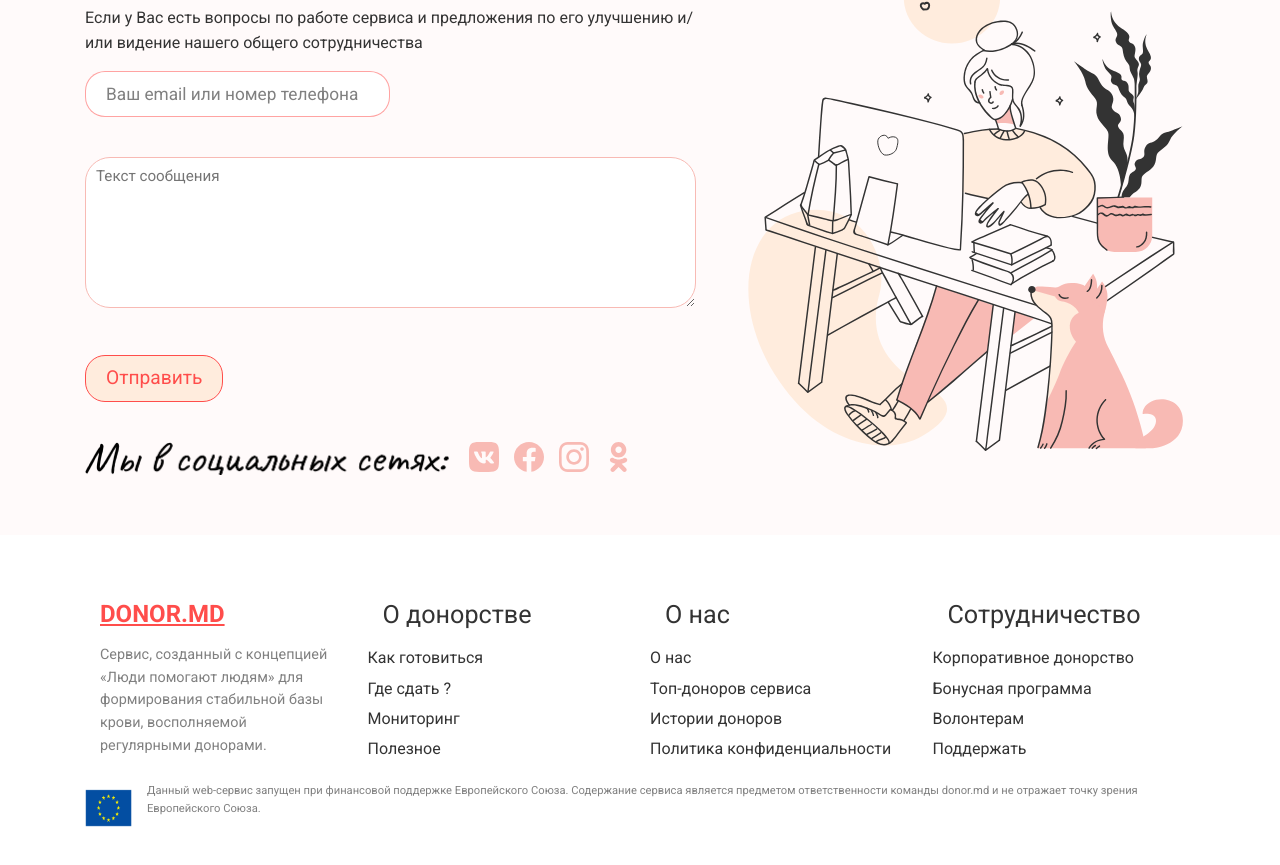
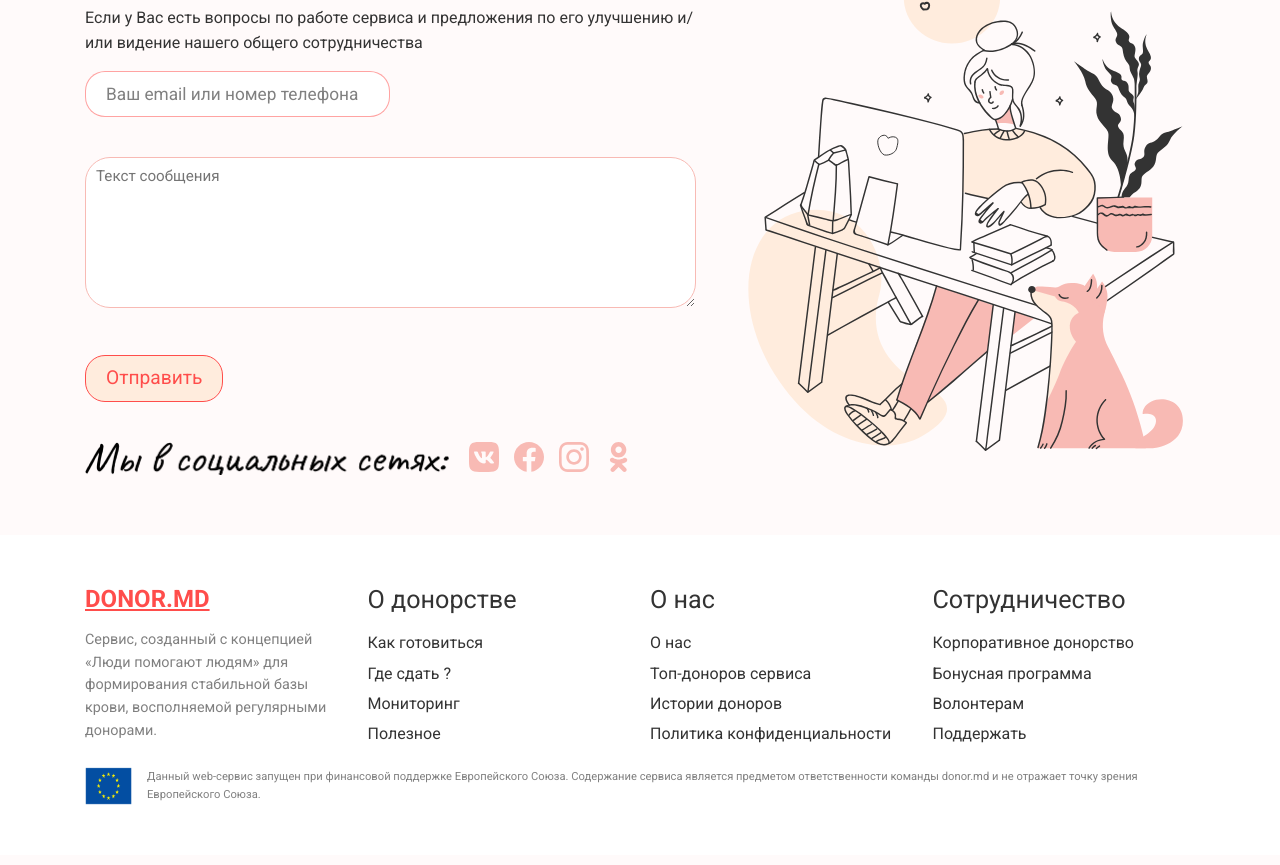
Before and after one commit to Donormd/donor.md-frontend, a Next.js app: page / in a window 1280 px wide. Shown: the part 2872-3737 px from the top of the page. Built offline with nearby package versions, Linux system fonts and the light colour scheme; no server answers.

Commit message:
fix footer

```diff
--- a/src/components/UI/button-group.tsx
+++ b/src/components/UI/button-group.tsx
@@ -1,4 +1,4 @@
-import { useLayoutEffect, useState } from 'react';
+import { useEffect, useState } from 'react';
 import styled from 'styled-components';
 
 import { IOptions } from '../../core/interfaces/IIterableStruct';
@@ -13,7 +13,7 @@ export const ButtonGroup = ({ buttons, onClick }: ButtonGroupType) => {
   const [buttonId, setButtonId] = useState('');
   const [{ _id }] = buttons;
 
-  useLayoutEffect(() => {
+  useEffect(() => {
     setButtonId(_id);
   }, [_id]);
 
--- a/src/components/common/footer/index.tsx
+++ b/src/components/common/footer/index.tsx
@@ -8,29 +8,21 @@ import { Paragraph, Title } from '../../UI/typography';
 import { column1, column2, column3 } from './mock';
 import { ColumnList, ColumnListItem, Grid, ParagraphSlogan, StyledFooter, TitleBrand } from './styles';
 
-const Thanks = styled.div`
-  display: grid;
-  grid-template-columns: max-content 1fr;
-  column-gap: 15px;
-  align-items: center;
-  font-size: 0.7rem;
-`;
-
 export const Footer = () => (
   <StyledFooter>
     <Container>
       <Grid>
         <div>
-          <TitleBrand bold size='1.5rem' margin='15px'>
+          <TitleBrand bold size='1.5rem' margin='0 0 15px 0'>
             donor.md
           </TitleBrand>
-          <ParagraphSlogan size='.9rem' margin='15px'>
+          <ParagraphSlogan size='.9rem' margin='0 0 15px 0'>
             Сервис, созданный с концепцией «Люди помогают людям» для формирования стабильной базы крови,
             восполняемой регулярными донорами.
           </ParagraphSlogan>
         </div>
         <div>
-          <Title as='h3' margin='15px'>
+          <Title as='h3' margin='0 0 15px 0'>
             О донорстве
           </Title>
           <ColumnList>
@@ -44,7 +36,7 @@ export const Footer = () => (
           </ColumnList>
         </div>
         <div>
-          <Title as='h3' margin='15px'>
+          <Title as='h3' margin='0 0 15px 0'>
             О нас
           </Title>
           <ColumnList>
@@ -58,7 +50,7 @@ export const Footer = () => (
           </ColumnList>
         </div>
         <div>
-          <Title as='h3' margin='15px'>
+          <Title as='h3' margin='0 0 15px 0'>
             Сотрудничество
           </Title>
           <ColumnList>
@@ -74,7 +66,7 @@ export const Footer = () => (
       </Grid>
       <Thanks>
         <Image src='/images/eu-flag.png' width={47} height={38} layout='fixed' />
-        <Paragraph color='textMuted'>
+        <Paragraph color='textMuted' margin='0'>
           Данный web-сервис запущен при финансовой поддержке Европейского Союза. Содержание сервиса является
           предметом ответственности команды donor.md и не отражает точку зрения Европейского Союза.
         </Paragraph>
@@ -82,3 +74,11 @@ export const Footer = () => (
     </Container>
   </StyledFooter>
 );
+
+const Thanks = styled.div`
+  display: grid;
+  grid-template-columns: max-content 1fr;
+  column-gap: 15px;
+  align-items: center;
+  font-size: 0.7rem;
+`;
```
